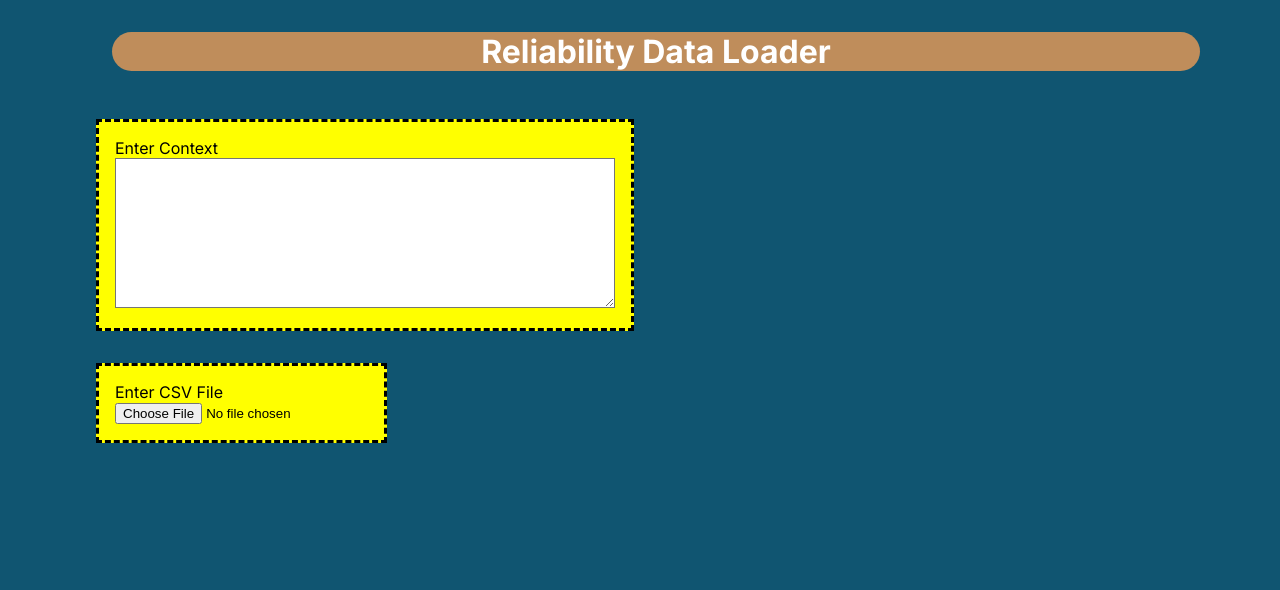
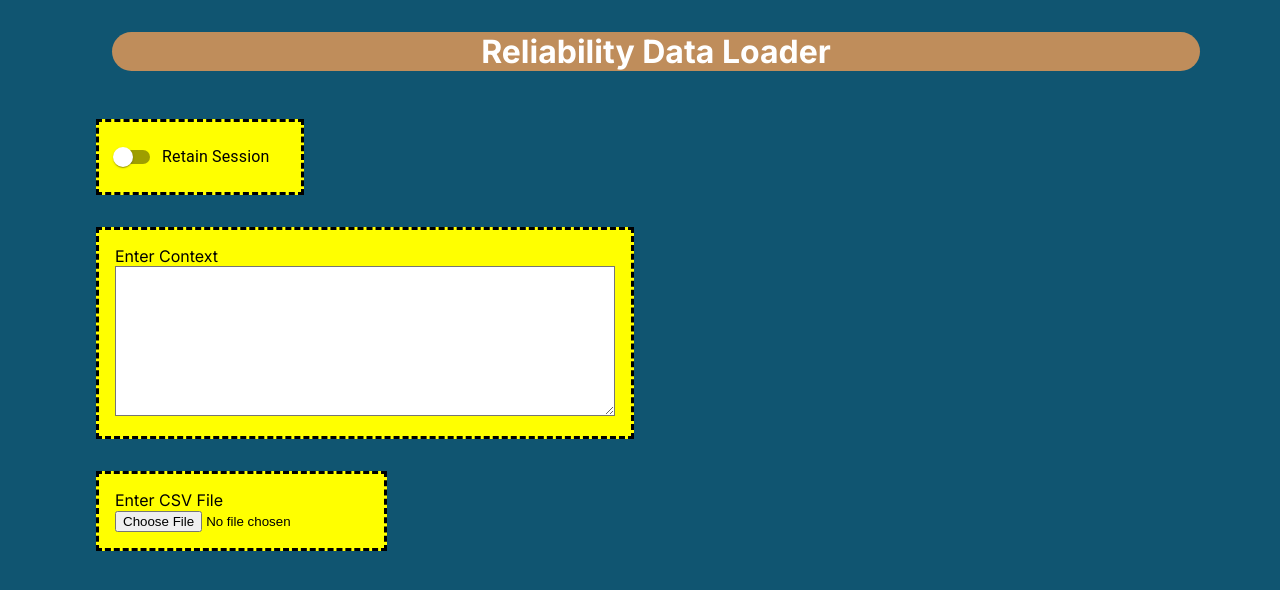
Before and after one commit to dlasap/reliability-data-loader, a Next.js app: page / in a window 1280 px wide. Shown: the top 590 px of the page. Built offline with nearby package versions, Linux system fonts and the light colour scheme.

Commit message:
Added Retain Session button

```diff
--- a/app/components/CSVExporter.jsx
+++ b/app/components/CSVExporter.jsx
@@ -2,17 +2,16 @@ import { CSVLink, CSVDownload } from "react-csv";
 
 export const CSVExporter = ({ data = [], file_name = "" }) => {
   console.log("%c  data:", "color: #0e93e0;background: #aaefe5;", data);
-  const csvData = [
-    ["firstname", "lastname", "email"],
-    ["Ahmed", "Tomi", "ah@smthing.co.com"],
-    ["Raed", "Labes", "rl@smthing.co.com"],
-    ["Yezzi", "Min l3b", "ymin@cocococo.com"],
-  ];
+  // const csvData = [
+  //   ["firstname", "lastname", "email"],
+  //   ["Ahmed", "Tomi", "ah@smthing.co.com"],
+  //   ["Raed", "Labes", "rl@smthing.co.com"],
+  //   ["Yezzi", "Min l3b", "ymin@cocococo.com"],
+  // ];
 
   const new_data = data.replace(/;/g, ",").replace(/(\$[,\d]+)(?=(,[,\d]+))/g, (match, p1) => {
     return p1.replace(/,/g, "");
   });
-  console.log("%c  new_data:", "color: #0e93e0;background: #aaefe5;", new_data);
   return (
     <>
       <CSVLink filename={file_name} data={new_data}>
--- a/app/components/CSVReader.jsx
+++ b/app/components/CSVReader.jsx
@@ -6,11 +6,16 @@ import Papa from "papaparse";
 import { CSVExporter } from "./CSVExporter";
 import { replaceValuesInString } from "../utils/utils";
 import { Progress } from "@nextui-org/react";
+import { useSessionStorage } from "../hooks/useSessionStorage";
+
+import Switch from "@mui/material/Switch";
+
 const allowedExtensions = ["csv"];
 
 // import { CSVTable } from "./CSVTable";
 
 import dynamic from "next/dynamic";
+import { FormControlLabel, FormGroup } from "@mui/material";
 
 const static_data = `Functions;Failure Modes;Root Causes;Failure Effects;Recommended Tasks
 To provide clean and compressed air to the gas turbine, with a performance standard of maintaining an inlet air temperature below 50°C and a pressure drop across the system below 2% of the total pressure.;Air contamination;Inadequate filtration system;Reduced turbine efficiency, increased wear and tear on turbine components;Regular maintenance and replacement of air filters
@@ -27,6 +32,9 @@ To protect personnel from moving parts;Contact with moving parts;Lack of safety
 const CSVTable = dynamic(() => import("./CSVTable"), { ssr: false });
 
 const CSVReader = () => {
+  const { setItem: setContextItem, getItem: getContextItem, removeItem: removeContextItem } = useSessionStorage("contextStorage");
+  const { setItem: setIsPersisted, getItem: getIsPersistemItem, removeItem: removePersistedItem } = useSessionStorage("isPersisted");
+
   const [data, setData] = useState([]);
   const [response, setResponse] = useState("");
   const [fileData, setFileData] = useState([]);
@@ -37,6 +45,7 @@ const CSVReader = () => {
   const [file, setFile] = useState("");
   const [fileName, setFileName] = useState("");
   const [context, setContext] = useState("");
+  const [isSessionRetained, setIsSessionRetained] = useState(JSON.parse(getIsPersistemItem("isPersisted")));
 
   const processParsedData = (data) => {
     const mapped_valid_data = data
@@ -126,6 +135,8 @@ const CSVReader = () => {
     const concat_response = result?.data?.map((d) => d?.response).join(" \n \n");
     console.log("%c  concat_response:", "color: #0e93e0;background: #aaefe5;", concat_response);
 
+    setContextItem(concat_response);
+
     setResponse(concat_response);
   };
 
@@ -135,11 +146,52 @@ const CSVReader = () => {
   }, []);
 
   useEffect(() => {
-    console.log("X", availableOutputFileNames);
+    console.log("Output Names", availableOutputFileNames);
   }, [availableOutputFileNames]);
+
+  useEffect(() => {
+    if (!context) {
+      const storageContext = JSON.parse(getContextItem("contextStorage"));
+      setContext(storageContext);
+    }
+    if (!JSON.parse(getIsPersistemItem("isPersisted"))) {
+      removeContextItem("contextStorage");
+    } else {
+      const storageContext = JSON.parse(getContextItem("contextStorage"));
+      setContext(storageContext);
+      if (context) {
+        setContextItem(context);
+      }
+    }
+  }, [isSessionRetained, response]);
 
   return (
     <div style={{ width: "100%" }}>
+      <div
+        style={{
+          background: "yellow",
+          padding: "1rem",
+          borderStyle: "dashed",
+          width: "fit-content",
+          margin: "2rem 0",
+        }}
+      >
+        <FormGroup>
+          <FormControlLabel
+            control={
+              <Switch
+                checked={isSessionRetained}
+                onChange={() => {
+                  setIsSessionRetained((prev) => !prev);
+                  setIsPersisted(!isSessionRetained);
+                }}
+              />
+            }
+            label="Retain Session"
+          />
+        </FormGroup>
+      </div>
+
       <div
         style={{
           background: "yellow",
@@ -183,6 +235,7 @@ const CSVReader = () => {
           <label htmlFor="csvInput" style={{ display: "block" }}>
             Enter CSV File
           </label>
+
           <input onChange={handleFileChange} id="csvInput" name="file" type="File" />
           {file && (
             <div
@@ -192,6 +245,7 @@ const CSVReader = () => {
               }}
             >
               <button
+                disabled={isLoading}
                 style={{
                   background: "orange",
                   color: "white",
@@ -226,10 +280,10 @@ const CSVReader = () => {
         </div>
       ) : (
         // response && <CSVTable data={response} />
-        <>{response && "Data is ready to be exported"}</>
+        <>{response && !isLoading && "Data is ready to be exported"}</>
       )}
 
-      {file && response && (
+      {file && response && !isLoading && (
         <div style={{}}>
           <button
             style={{
--- /dev/null
+++ b/app/hooks/useSessionStorage.jsx
@@ -0,0 +1,34 @@
+export const useSessionStorage = (key) => {
+  const setItem = (value) => {
+    try {
+      window.sessionStorage.setItem(key, JSON.stringify(value));
+      return "";
+    } catch (error) {
+      console.log("%c  error:", "color: #0e93e0;background: #aaefe5;", error);
+    }
+  };
+
+  const getItem = () => {
+    try {
+      const item = window.sessionStorage.getItem(key);
+
+      return item;
+    } catch (error) {
+      console.log("%c  error:", "color: #0e93e0;background: #aaefe5;", error);
+    }
+  };
+
+  const removeItem = () => {
+    try {
+      window.sessionStorage.removeItem(key);
+    } catch (error) {
+      console.log("%c  error:", "color: #0e93e0;background: #aaefe5;", error);
+    }
+  };
+
+  return {
+    setItem,
+    getItem,
+    removeItem,
+  };
+};
```
Also changed, not shown: package.json (+6 -2 lines), 1 other file (tests, documents, lock files or other folders).
